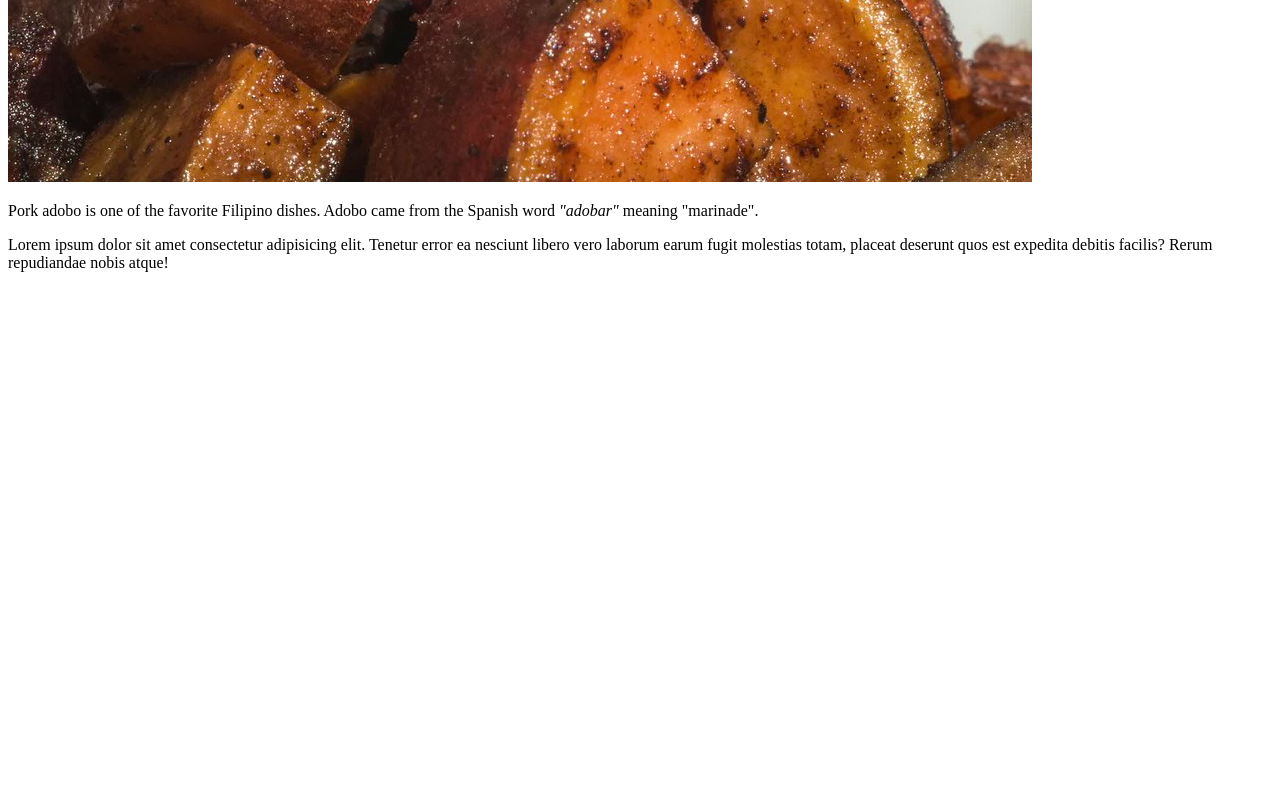
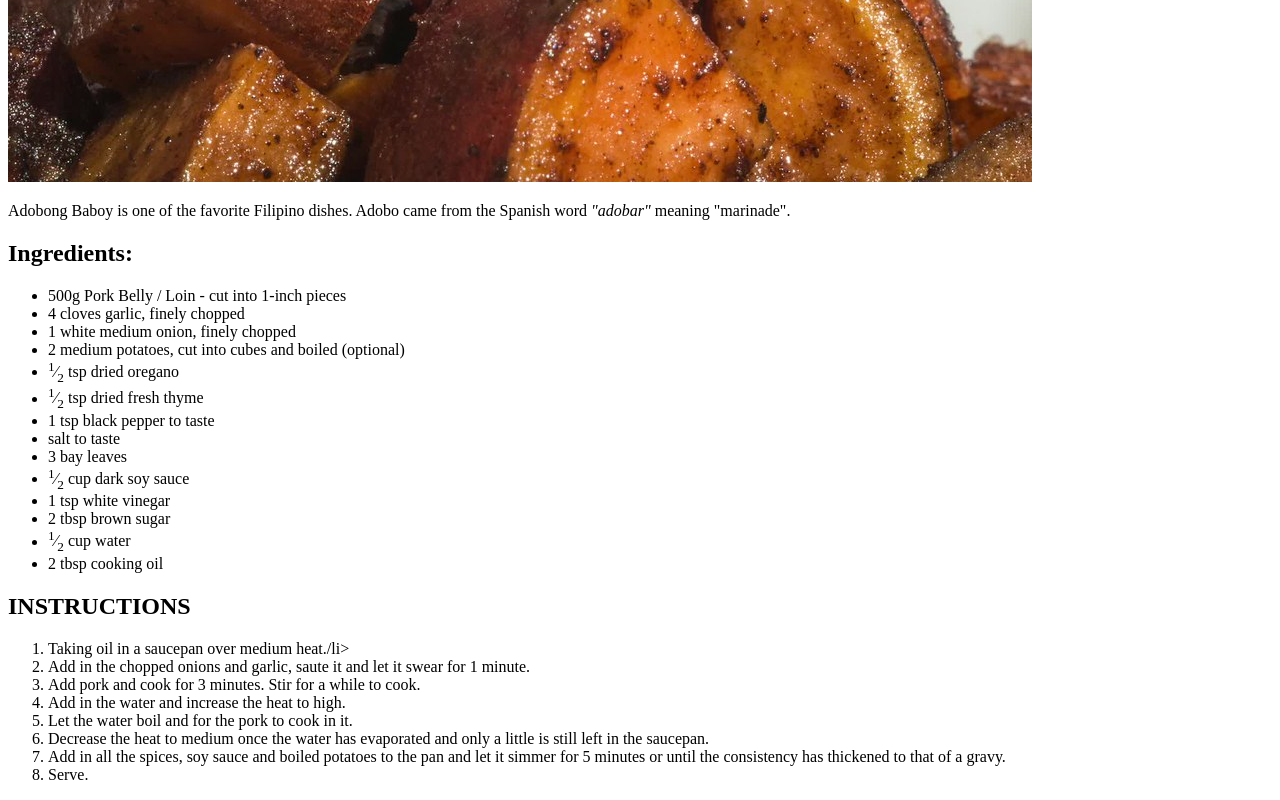
Before and after one commit to drINcoder07/odin-recipes, a plain HTML site: page recipes/adobongbaboy.html in a window 1280 px wide. Shown: the part 474-1274 px from the top of the page. Before the commit the page ends 800 px from the top, so only its background shows below. Drawn offline with Linux system fonts and the light colour scheme.

Commit message:
Input necessary information for the html file.

```diff
--- a/recipes/adobongbaboy.html
+++ b/recipes/adobongbaboy.html
@@ -5,20 +5,75 @@
 		<meta http-equiv="X-UA-Compatible" content="IE=edge" />
 		<meta name="viewport" content="width=device-width, initial-scale=1.0" />
 		<title>Adobong Baboy</title>
-		<link rel="stylesheet" href="style.css" />
+		<link rel="stylesheet" href="style-adobo.css" />
 	</head>
 	<body>
-		<h1>Adobong Baboy</h1>
-		<img src="images/adobo.jpg" alt="pork adobo" id="hero-img" />
-		<p>
-			Pork adobo is one of the favorite Filipino dishes.
+		<h1 class="main-title">Adobong Baboy</h1>
+		<img src="images/adobo.jpg" alt="pork adobo" class="hero-img" />
+		<p class="support-info">
+			Adobong Baboy is one of the favorite Filipino dishes.
 			<span class="bold">Adobo</span> came from the Spanish word
 			<span class="bold"><em>"adobar"</em></span> meaning "marinade".
 		</p>
-		<p>
-			Lorem ipsum dolor sit amet consectetur adipisicing elit. Tenetur error ea
-			nesciunt libero vero laborum earum fugit molestias totam, placeat deserunt
-			quos est expedita debitis facilis? Rerum repudiandae nobis atque!
-		</p>
+		<section class="ingredients-section">
+			<h2 class="section-title">Ingredients:</h2>
+			<ul>
+				<li class="ingredients">
+					500g Pork Belly / Loin - cut into 1-inch pieces
+				</li>
+				<li class="ingredients">4 cloves garlic, finely chopped</li>
+				<li class="ingredients">1 white medium onion, finely chopped</li>
+				<li class="ingredients">
+					2 medium potatoes, cut into cubes and boiled (optional)
+				</li>
+				<li class="ingredients">
+					<sup>1</sup>&frasl;<sub>2</sub> tsp dried oregano
+				</li>
+				<li class="ingredients">
+					<sup>1</sup>&frasl;<sub>2</sub> tsp dried fresh thyme
+				</li>
+				<li class="ingredients">1 tsp black pepper to taste</li>
+				<li class="ingredients">salt to taste</li>
+				<li class="ingredients">3 bay leaves</li>
+				<li class="ingredients">
+					<sup>1</sup>&frasl;<sub>2</sub> cup dark soy sauce
+				</li>
+				<li class="ingredients">1 tsp white vinegar</li>
+				<li class="ingredients">2 tbsp brown sugar</li>
+				<li class="ingredients"><sup>1</sup>&frasl;<sub>2</sub> cup water</li>
+				<li class="ingredients">2 tbsp cooking oil</li>
+			</ul>
+		</section>
+		<section class="ingredients-section">
+			<h2 class="section-title">INSTRUCTIONS</h2>
+			<ol>
+				<li class="instructions">
+					Taking oil in a saucepan over medium heat./li>
+				</li>
+				<li class="instructions">
+					Add in the chopped onions and garlic, saute it and let it swear for 1
+					minute.
+				</li>
+				<li class="instructions">
+					Add pork and cook for 3 minutes. Stir for a while to cook.
+				</li>
+				<li class="instructions">
+					Add in the water and increase the heat to high.
+				</li>
+				<li class="instructions">
+					Let the water boil and for the pork to cook in it.
+				</li>
+				<li class="instructions">
+					Decrease the heat to medium once the water has evaporated and only a
+					little is still left in the saucepan.
+				</li>
+				<li class="instructions">
+					Add in all the spices, soy sauce and boiled potatoes to the pan and
+					let it simmer for 5 minutes or until the consistency has thickened to
+					that of a gravy.
+				</li>
+				<li class="instructions">Serve.</li>
+			</ol>
+		</section>
 	</body>
 </html>
```
